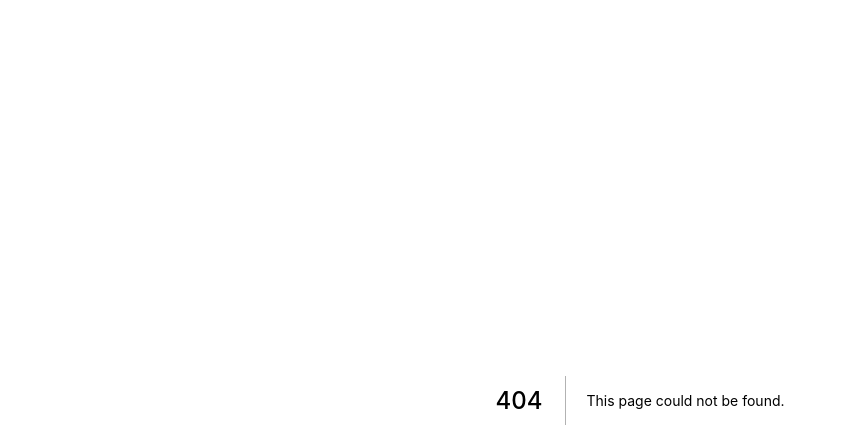
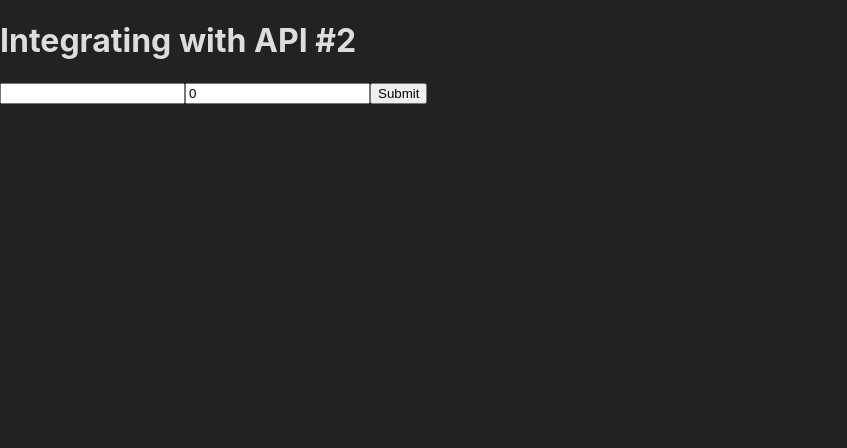
Before and after one commit to natavitoriano/nextjs-course, a Next.js app in the folder basic-next/: page /form in a window 1280 px wide. Before the commit this address had no page. Shown: the top 448 px of the page, without its empty margins (0-847 px from the left). Built offline with nearby package versions, Linux system fonts and the light colour scheme.

Commit message:
Integrating with api class 2

```diff
--- /dev/null
+++ b/basic-next/src/pages/api/form.js
@@ -0,0 +1,21 @@
+const users = []
+
+export default function form(req, res){
+    if(req.method === "POST") {
+        post(req, res);
+    } else if(req.method === "GET"){
+        get(req, res);
+    } else {
+        res.status(405).send()
+    }
+}
+
+function post(req, res) {
+    const user = JSON.parse(req.body);
+    users.push(user);
+    res.status(200).send()
+}
+
+function get(req ,res){
+    res.status(200).json(users);
+}
--- /dev/null
+++ b/basic-next/src/pages/form.jsx
@@ -0,0 +1,42 @@
+import { useState } from "react"
+
+export default function form() {
+    const [name, setName] = useState("");
+    const [age, setAge] = useState(0);
+    const [users, setUsers] = useState([]);
+
+    async function saveUser(){
+        await fetch('/api/form', {
+            method: 'POST',
+            body: JSON.stringify({ name, age })
+        })
+
+        setName("");
+        setAge(0);
+
+        const resp = await fetch('/api/form');
+        const users = await resp.json();
+        setUsers(users);
+    }
+
+    function renderUsers() {
+        return users.map((user, i) => {
+            return <li key={i}>{user.name} tem {user.age}</li>
+        })
+    }
+
+    return (
+        <div>
+            <h1>Integrating with API #2</h1>
+            <input type="text" value={name}
+                onChange={e => setName(e.target.value)}/>
+            <input type="number" value={age}
+                onChange={e => setAge(+e.target.value)}/>
+            <button onClick={saveUser}>Submit</button>
+
+            <ul>
+                {renderUsers()}
+            </ul>
+        </div>
+    )
+}
```
